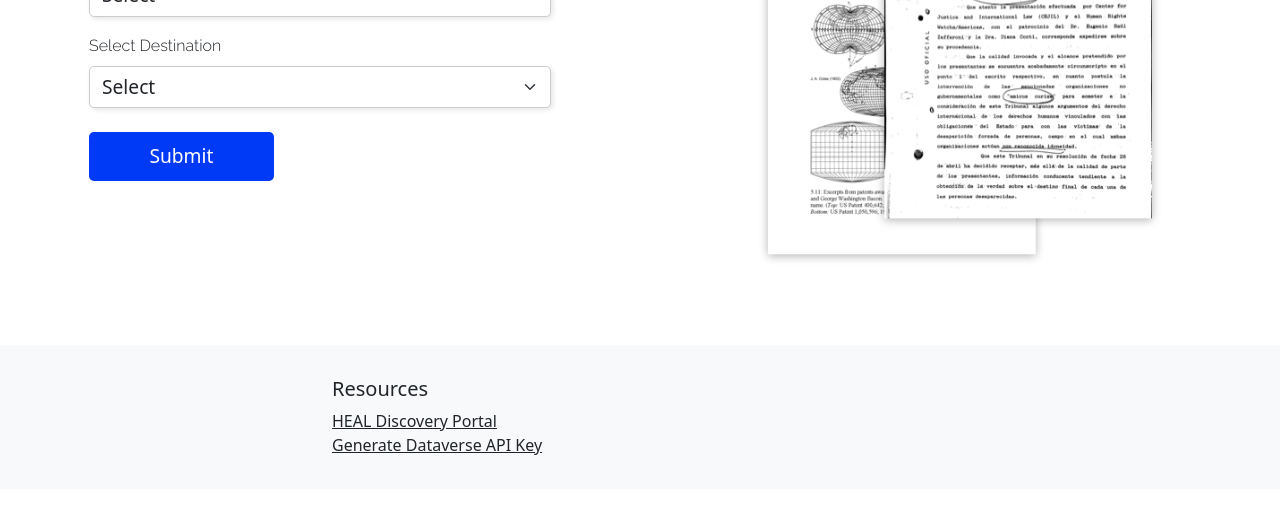
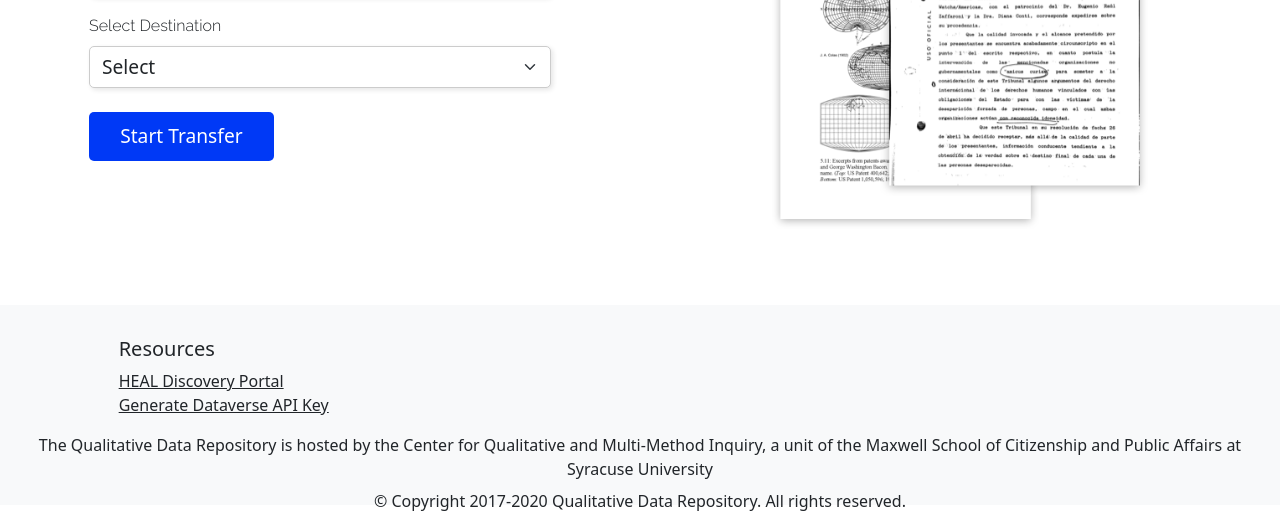
Before and after one commit to QualitativeDataRepository/heal-qdr-bridge-UI, a website: page views/index.html in a window 1280 px wide. Shown: the part 295-816 px from the top of the page. Drawn offline with nearby package versions, Linux system fonts and the light colour scheme; files that its build step writes are made by us from their sources; files whose address does not match are found by name.

Commit message:
UI fixes with footer design

```diff
--- a/public/styles/index.css
+++ b/public/styles/index.css
@@ -1,7 +1,14 @@
 @import url('https://fonts.googleapis.com/css2?family=Bebas+Neue&family=Inter:wght@300&family=Raleway:ital,wght@0,100..900;1,100..900&family=Source+Code+Pro:ital,wght@0,200..900;1,200..900&display=swap');
 
+/**  General Styles
+*/
+
+p {
+    margin-bottom: 8px;
+}
+
 .full-height {
-    height: 80vh;
+    height: 75vh;
 }
 
 .banner {
@@ -10,7 +17,7 @@
     align-items: center;
     padding: 20px;
     background-color: #ffffff;
-    height: 80vh;
+    height: 75vh;
 }
 
 .banner img {
@@ -53,5 +60,6 @@ label {
 /** Footer Styling */
 
 footer {
+    height: 25vh;
     padding: 2rem 10rem 2rem 10rem;
 }
--- a/views/index.html
+++ b/views/index.html
@@ -12,7 +12,6 @@
 
 </head>
 <body>
-
     <!-- Form container -->
     <div class="container-fluid">
         <div class="row full-height">
@@ -60,7 +59,7 @@
                         <input type="text" class="form-control input-boxes" id="apiKey" placeholder="Enter API Key">
                     </div>
 
-                    <button type="submit" class="mt-2 button-style btn btn-primary btn-large">Submit</button>
+                    <button type="submit" class="mt-2 button-style btn btn-primary btn-large">Start Transfer</button>
                 </form>
             </div>
             <div class="col-6 banner">
@@ -72,14 +71,18 @@
     <!-- Footer container -->
     <footer class="container-fluid bg-light">
         <div class="row">
-            <div class="col-3"></div>
-            <div class="col-3">
+            <div class="col-1"></div>
+            <div class="col-5">
                 <h5 class="mb-2">Resources</h5>
                 <a href="https://healdata.org/portal/discovery" target="_blank" class = "d-block text-dark">HEAL Discovery Portal</a>
                 <a href="https://data.stage.qdr.org/dataverse/main" target="_blank" class="d-block text-dark">Generate Dataverse API Key</a>
             </div>
-            <div class="col-3"></div>
-            <div class="col-3"></div>
+            <div class="col-4"></div>
+            <div class="col-2"></div>
+        </div>
+        <div class="row mt-3">
+            <p class="text-center">The Qualitative Data Repository is hosted by the Center for Qualitative and Multi-Method Inquiry, a unit of the Maxwell School of Citizenship and Public Affairs at Syracuse University</p>
+            <p class="text-center">© Copyright 2017-2020 Qualitative Data Repository. All rights reserved.</p>
         </div>
     </footer>
 
```
